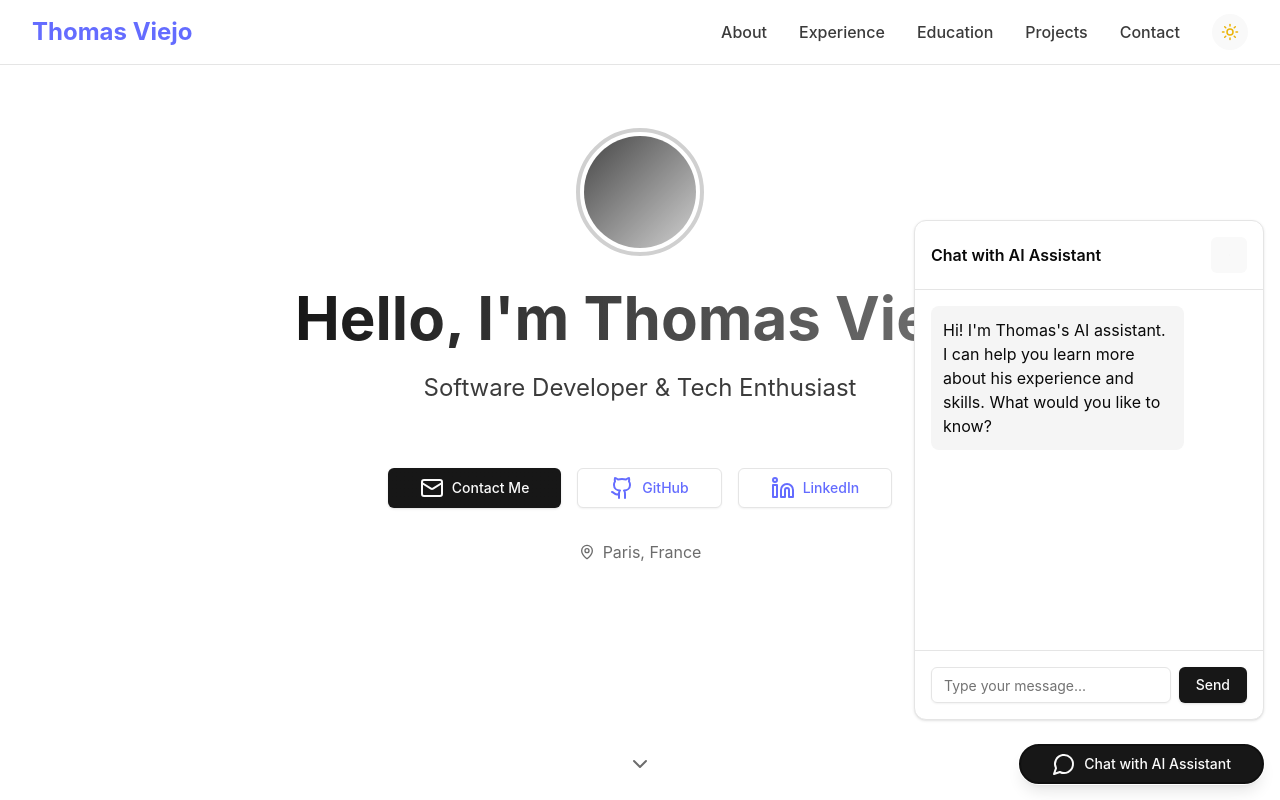
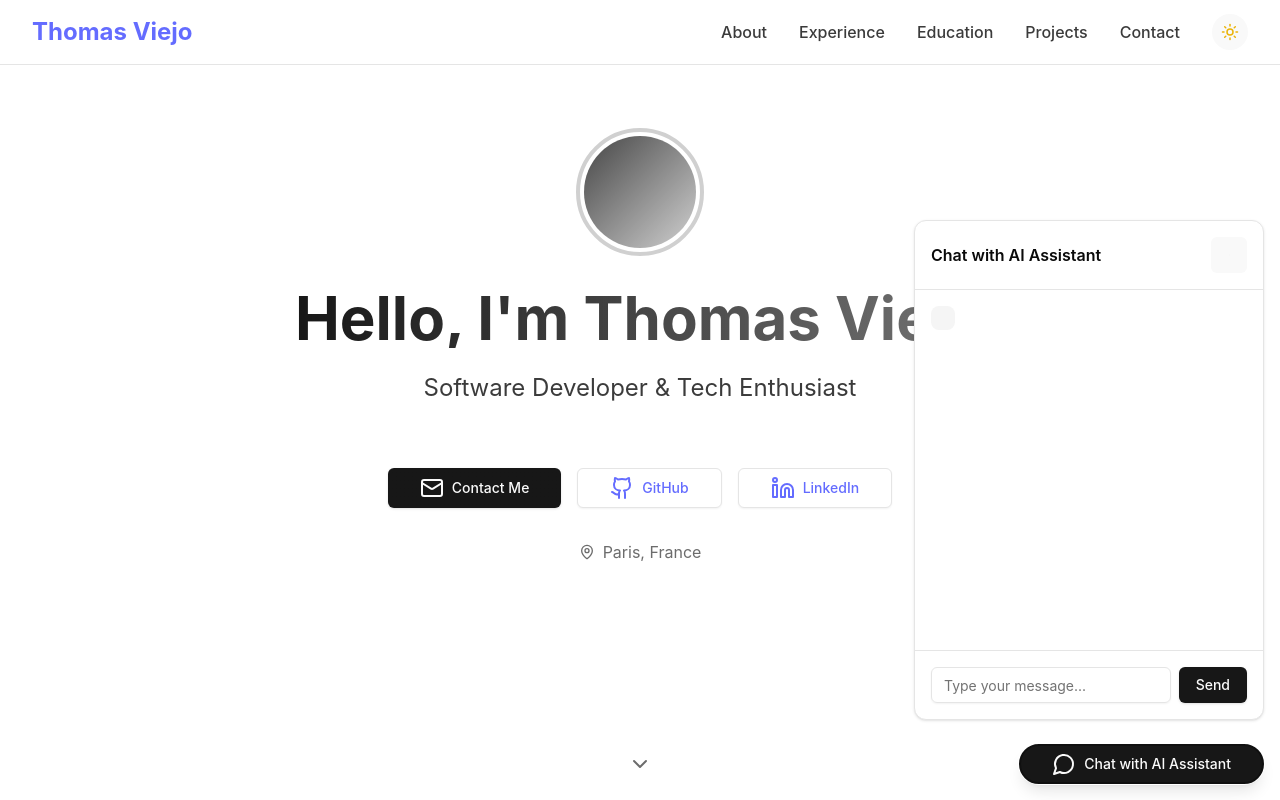
Before and after one commit to tviejo/Portfolio, a React (Vite) app: page / in a window 1280 px wide. Both pictures are taken after a click on the button "Chat with AI Assistant". Shown: the top 800 px of the page. Built offline with nearby package versions, Linux system fonts and the light colour scheme.

Commit message:
prompt fix

```diff
--- a/src/components/ChatBot.tsx
+++ b/src/components/ChatBot.tsx
@@ -6,7 +6,7 @@ import { Card } from './ui/card';
 import { Input } from './ui/input';
 import { ScrollArea } from './ui/scroll-area';
 import cvData from '../data/cvData';
-import prompt from '../data/prompt';
+import prompt from '../components/Prompt';
 
 interface Message {
   role: 'user' | 'assistant';
@@ -21,7 +21,7 @@ const ChatBot = ({ onClose }: ChatBotProps) => {
   const [messages, setMessages] = useState<Message[]>([
     {
       role: 'assistant',
-      content: "Hi! I'm Thomas's AI assistant. I can help you learn more about his experience and skills. What would you like to know? ",
+      content: prompt,
     },
   ]);
   const [input, setInput] = useState('');
```
